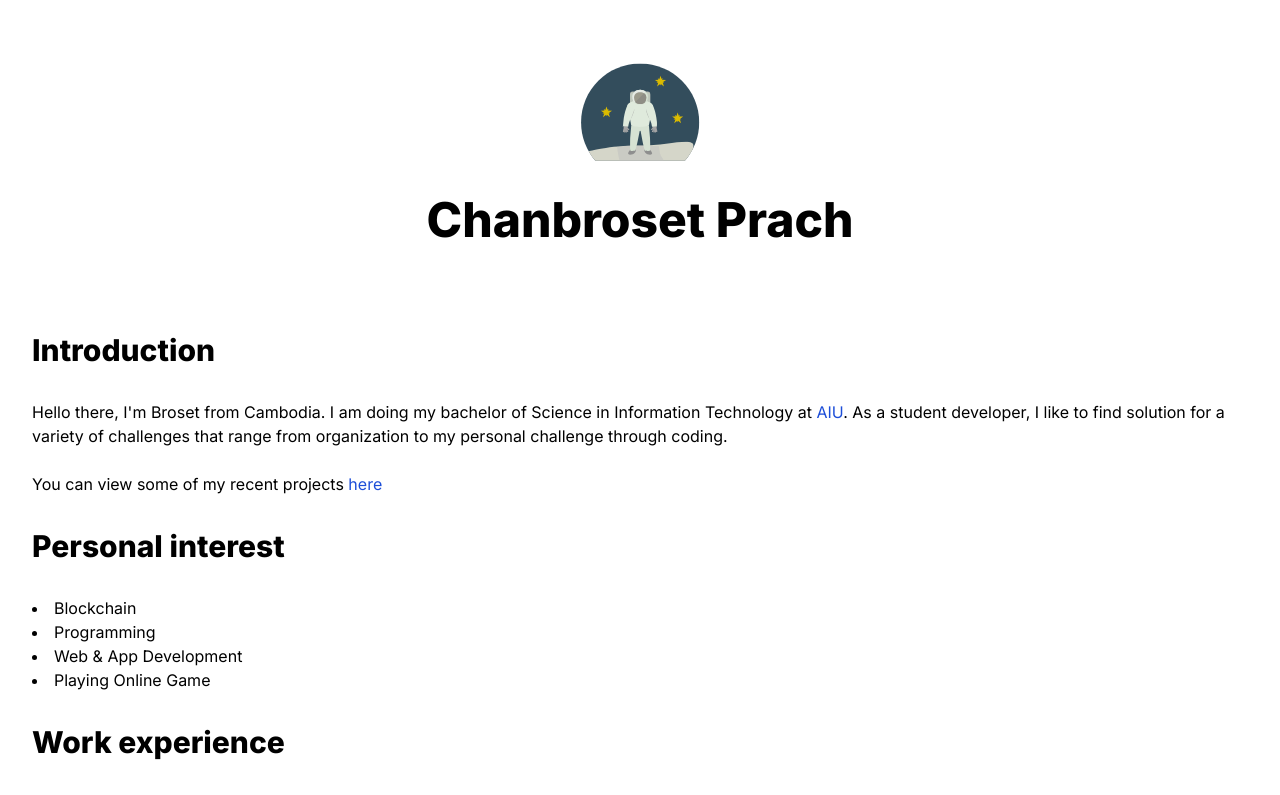
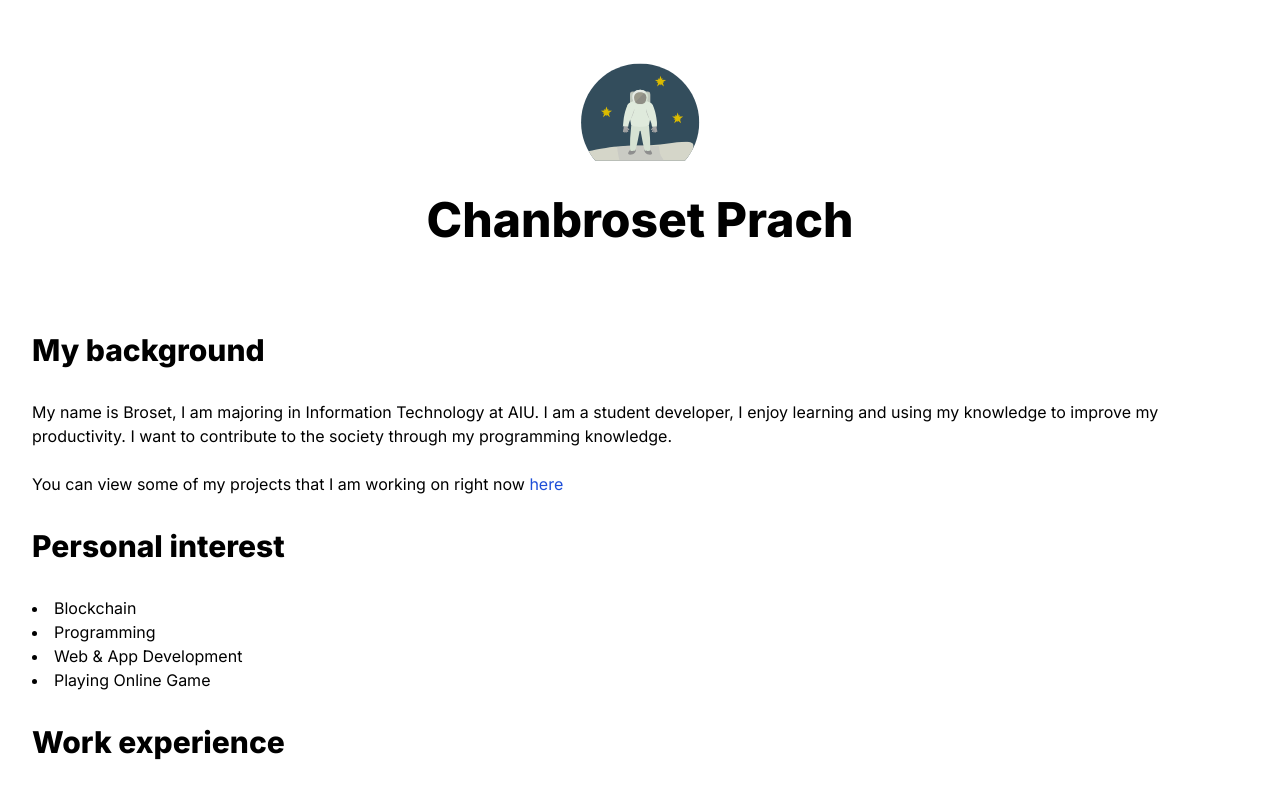
Before and after one commit to chanrose/nextjs-blog-tailwind, a Next.js app: page / in a window 1280 px wide. Shown: the top 795 px of the page. Built offline with nearby package versions, Linux system fonts and the light colour scheme.

Commit message:
update layout

```diff
--- a/package.json
+++ b/package.json
@@ -14,10 +14,10 @@
     "autoprefixer": "^10.0.2",
     "date-fns": "^2.16.1",
     "gray-matter": "^4.0.2",
-    "next": "^10.0.2",
+    "next": "^10.0.5",
     "postcss": "^8.1.7",
-    "react": "17.0.1",
-    "react-dom": "17.0.1",
+    "react": "^17.0.1",
+    "react-dom": "^17.0.1",
     "remark": "^13.0.0",
     "remark-html": "^13.0.1",
     "sass": "^1.28.0",
--- a/src/pages/index.tsx
+++ b/src/pages/index.tsx
@@ -12,26 +12,19 @@ export default function Home() {
       <div className="container flex-col content-center px-4 mx-auto">
         <section>
           <h2 className="my-8 font-sans text-3xl font-extrabold">
-            Introduction
+            My background
           </h2>
           <p>
             {" "}
-            Hello there, I'm Broset from Cambodia. I am doing my bachelor of
-            Science in Information Technology at{" "}
-            <a
-              className="text-blue-700 hover:underline"
-              href="https://www.apiu.edu"
-            >
-              AIU
-            </a>
-            . As a student developer, I like to find solution for a variety of
-            challenges that range from organization to my personal challenge
-            through coding.
+            My name is Broset, I am majoring in Information Technology at AIU. I
+            am a student developer, I enjoy learning and using my knowledge to
+            improve my productivity. I want to contribute to the society through
+            my programming knowledge.
           </p>
           <br />
           <p>
-            You can view some of my recent projects{" "}
-            <Link href={`/my-portfolio`}>
+            You can view some of my projects that I am working on right now{" "}
+            <Link href={`/my-project`}>
               <a className="text-blue-700 hover:underline">here</a>
             </Link>
           </p>
--- a/src/pages/posts/[id].tsx
+++ b/src/pages/posts/[id].tsx
@@ -60,7 +60,7 @@ export default function Post({
       )}
       {isPortfolio && (
         <div className="my-9">
-          <Link href="/my-portfolio">
+          <Link href="/my-project">
             <a className="text-blue-700 hover:underline">← Go Back</a>
           </Link>
         </div>
```
Also changed, not shown: src/pages/layout.tsx (+1 -7 lines), src/pages/my-project.tsx (renamed from src/pages/my-portfolio.tsx), 1 other file (tests, documents, lock files or other folders).
